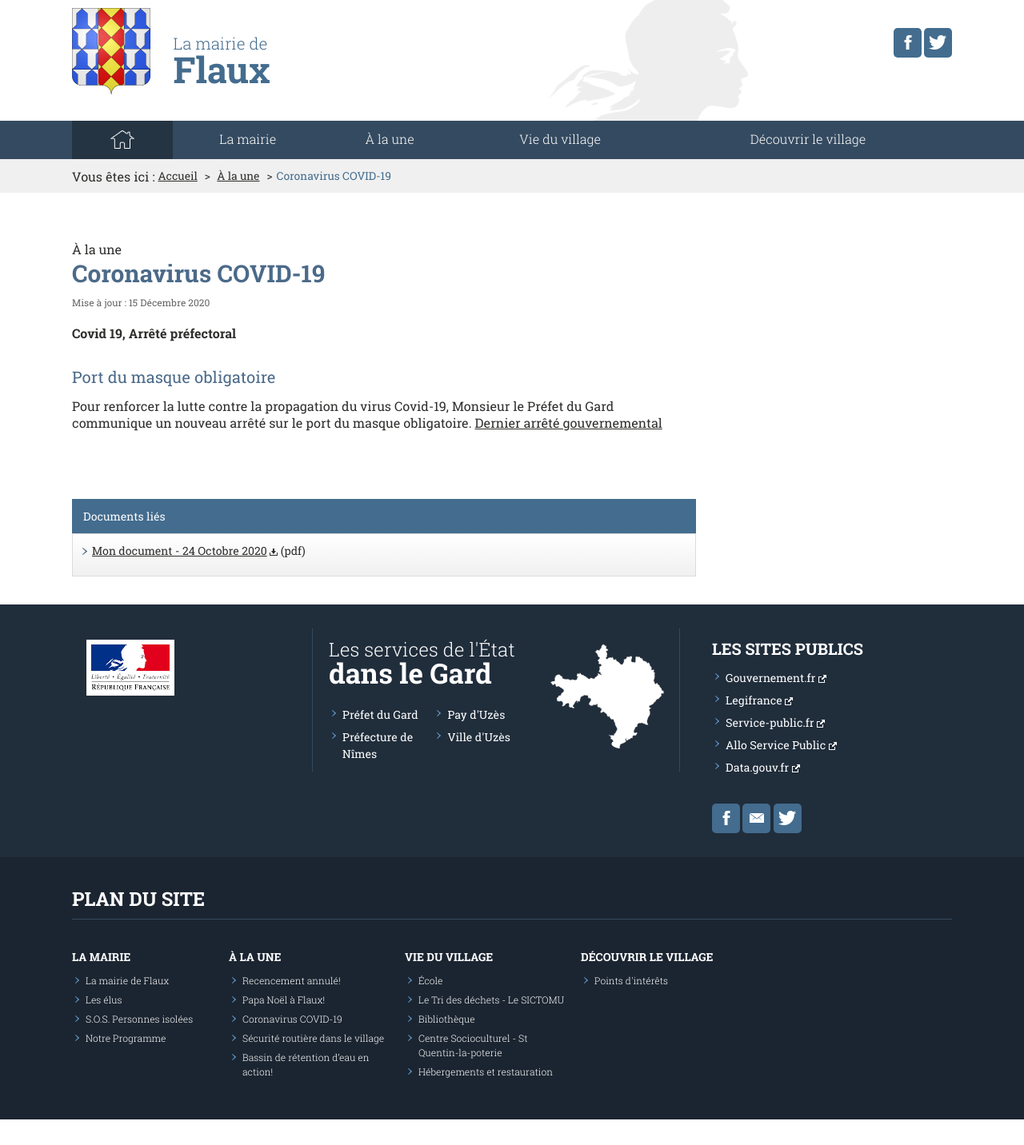
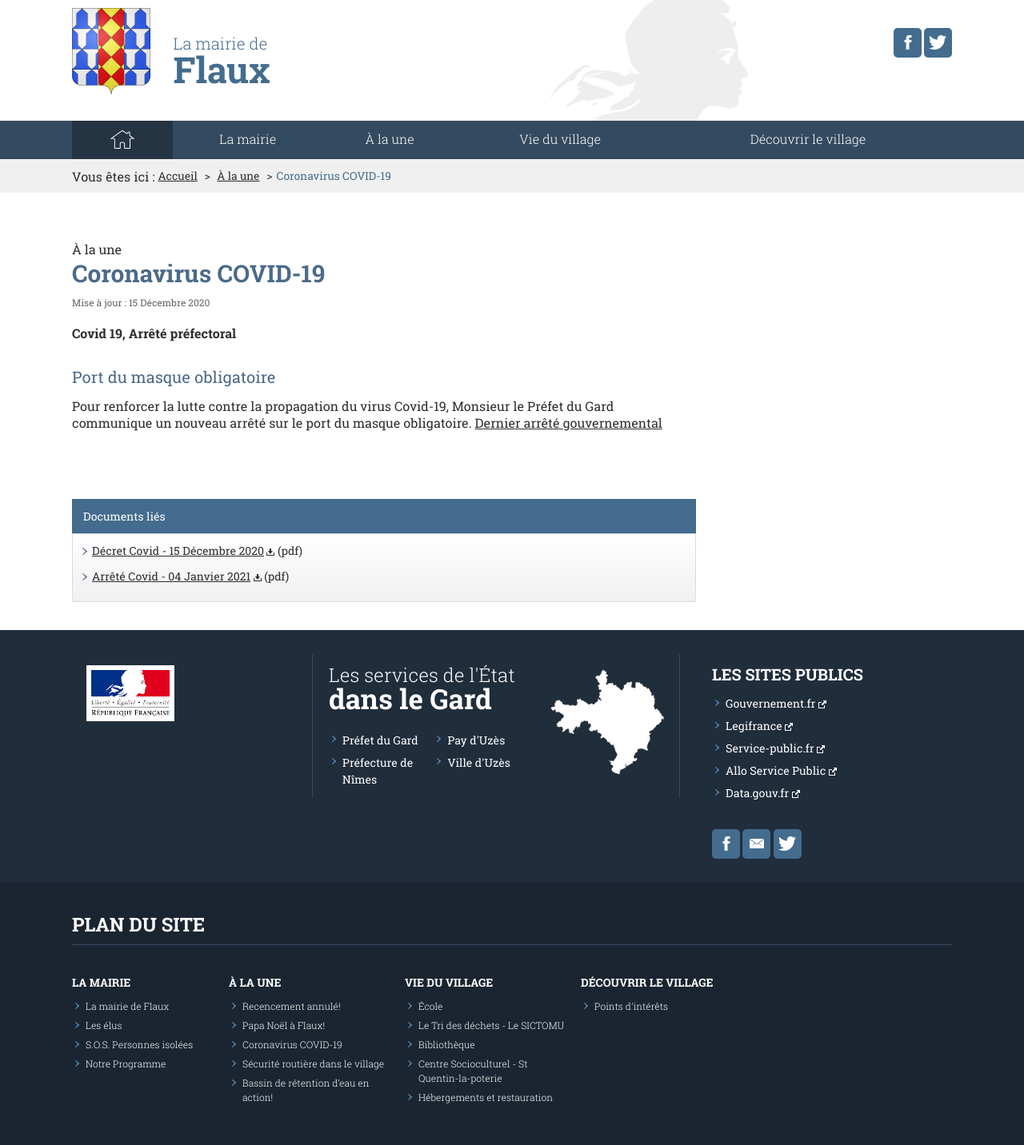
Before and after one commit to Flaux-Village/flaux-village.github.io, a Jekyll site: the page built from _actualites/coronavirus19.md, in a window 1280 px wide. Shown: the whole page at 80% size. Built offline with Jekyll 4.4.1, drawn with Linux system fonts in a browser that asks for light colours; before the commit the page ends 1400 px from its top, so only the background shows below that.

Commit message:
Update coronavirus19.md

```diff
--- a/_actualites/coronavirus19.md
+++ b/_actualites/coronavirus19.md
@@ -12,9 +12,13 @@ illustration:
 description_illustration:
 introduction: Covid 19, Arrêté préfectoral
 documents:
-- fiche: Mon document
-  date_texte: 24 Octobre 2020
-  addresse: /assets/documents/2020 - 30-20250-10-24-001 .pdf
+- fiche: Décret Covid
+  date_texte: 15 Décembre 2020
+  addresse: /assets/documents/Decret_Covid_modifie_au_15_12_20.pdf
+  type: pdf
+- fiche: Arrêté Covid
+  date_texte: 04 Janvier 2021
+  addresse: /assets/documents/arrete_20210105_081455.pdf
   type: pdf
 
 ---
```
